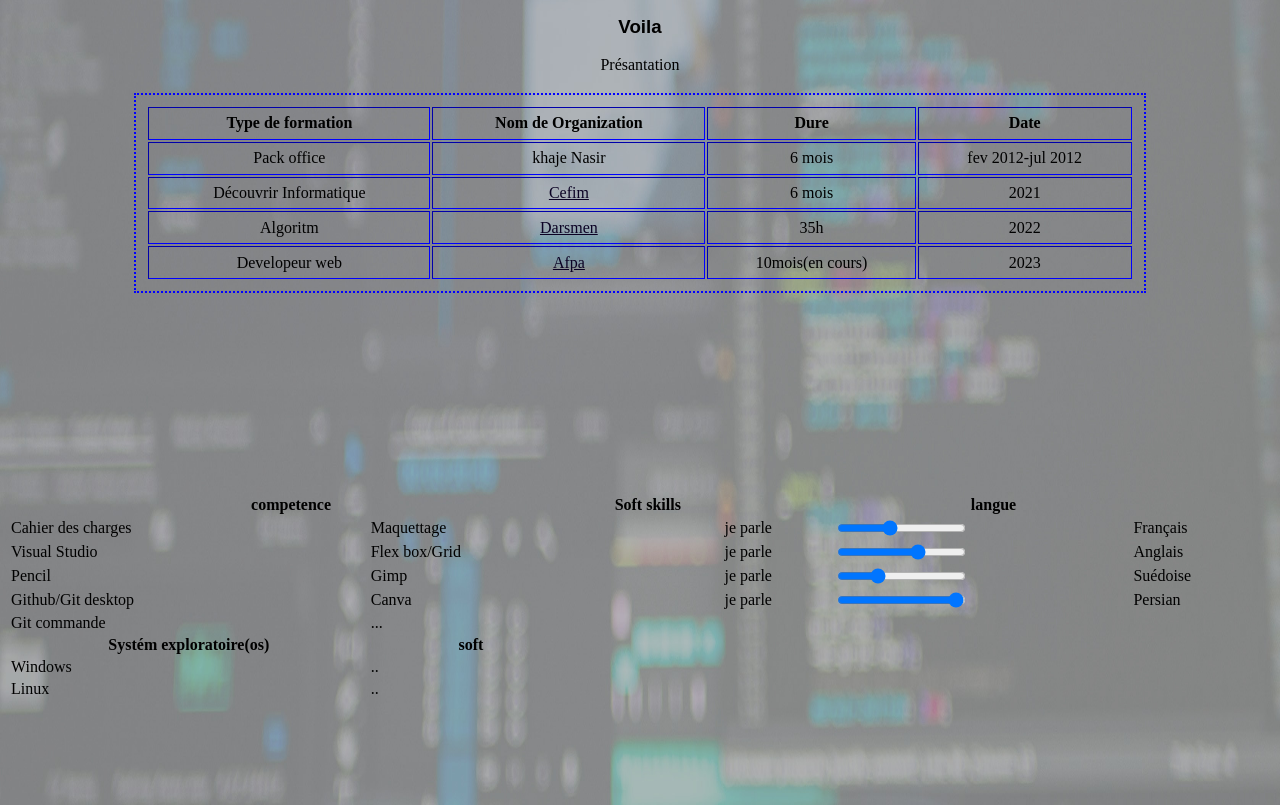
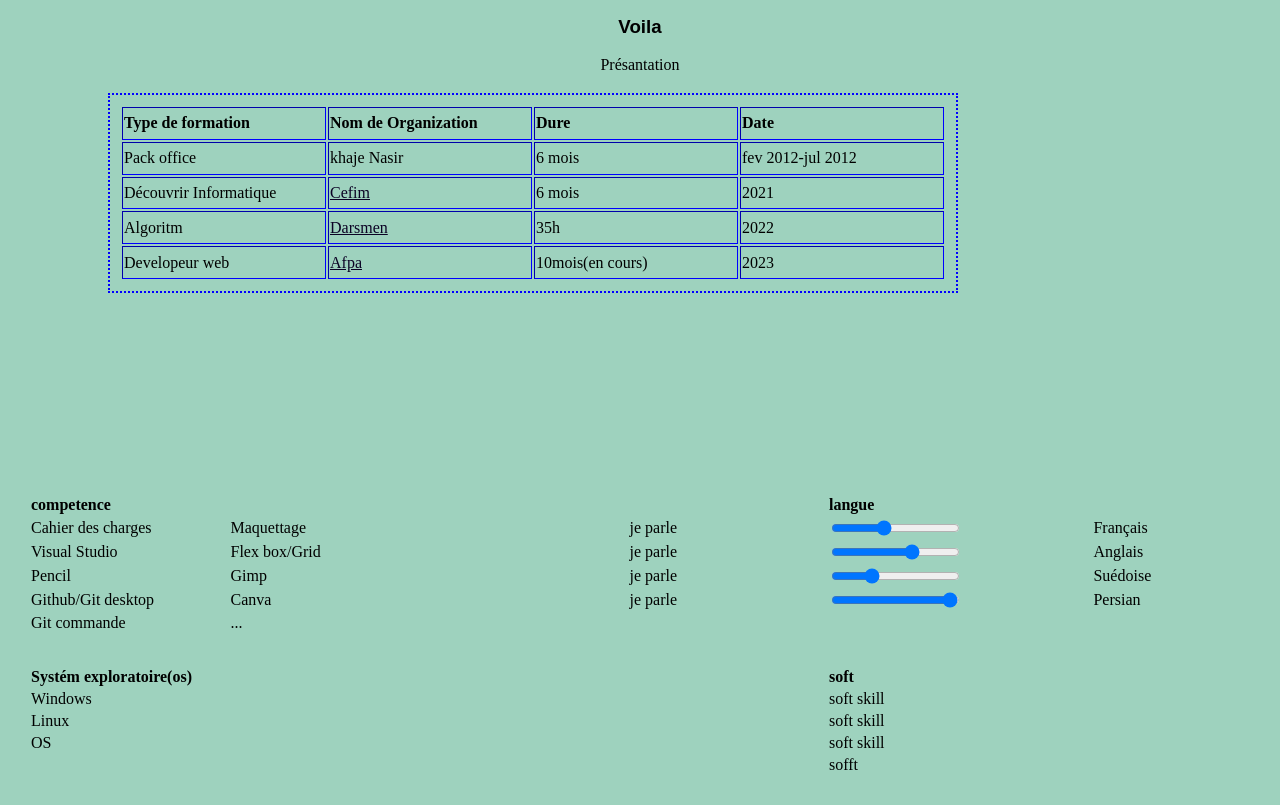
Before and after one commit to ali45reza/cv-online, a plain HTML site: page ProjetCV/index.html in a window 1280 px wide. Shown: the part 339-1144 px from the top of the page. Drawn offline with Linux system fonts and the light colour scheme.

Commit message:
Add files via upload
i have been changed the design of my CvEnLigne and tried to use js as fonction of the buttons and as usaul I changed the model of my maquette.... but it has still a bug

```diff
--- a/ProjetCV/index.html
+++ b/ProjetCV/index.html
@@ -57,84 +57,80 @@
         </tr>
     </table>
                                                                    <!-- TABLE compétance -->
-
+    <center>
     <table id="table2" border="0" class="com">
         <tr>
-            <th colspan="2">competence</th>
+            <th colspan="6">competence</th>
 
-            <th colspan="2">Soft skills</th>
+            <th colspan="3" >langue</th>
+        </tr>
+        <tr>
+            <td>Cahier des charges</td>
+            <td colspan="4">Maquettage</td>
 
-            <th colspan="3">langue</th>
-
+            <td>je parle</td>
+            <td><input type="range" value="40" min="1" max="100"></td>
+            <td>Français</td>
 
         </tr>
         <tr>
-            <td>Cahier des charges</td>
-            <td>Maquettage</td>
-            <td></td>
-            <td></td>
-            <td>je parle</td>
-            <td><input type="range" value="40" min="1" max="100"></td>
-            <td>Français</td>
-            <td></td>
-        </tr>
-        <tr>
             <td>Visual Studio</td>
-            <td>Flex box/Grid</td>
-            <td></td>
-            <td></td>
+            <td colspan="4">Flex box/Grid</td>
+
             <td>je parle</td>
             <td><input type="range" value="65" min="1" max="100"></td>
             <td>Anglais</td>
-            <td> </td>
+
         </tr>
         <tr>
             <td>Pencil</td>
-            <td>Gimp</td>
-            <td></td>
-            <td></td>
-            <td>je parle</td>
+            <td colspan="4">Gimp</td>
+
+
+            <td >je parle</td>
             <td><input type="range" value="30" min="1" max="100"></td>
             <td>Suédoise</td>
         </tr>
         <tr>
             <td>Github/Git desktop</td>
-            <td>Canva</td>
-            <td></td>
-            <td></td>
+            <td colspan="4">Canva</td>
+
             <td>je parle</td>
             <td><input type="range" value="98" min="1" max="100"></td>
             <td>Persian</td>
         </tr>
         <tr>
             <td>Git commande</td>
-            <td>...</td>
-            <td></td>
-            <td></td>
-            <td></td>
-            <td></td>
-            <td></td>
+            <td colspan="4">...</td>
         </tr>
         <tr>
-            <th>Systém exploratoire(os)</th>
-            <th>soft</th>
-            <td></td>
-            <td></td>
-            <td></td>
-            <td></td>
-            <td></td>
-            <td></td>
+           <td > <div class="space"> </div></td>
+            <td> </td>
+            <td>  </td>
         </tr>
         <tr>
-            <td>Windows</td>
-            <td>..</td>
+            <th colspan="6">Systém exploratoire(os)</th>
+            <th>soft</th>
+
         </tr>
         <tr>
-            <td>Linux</td>
-            <td>..</td>
+            <td colspan="6">Windows</td>
+            <td>soft skill</td>
+        </tr>
+        <tr>
+            <td colspan="6">Linux</td>
+            <td>soft skill</td>
+        </tr>
+        <tr>
+            <td colspan="6">OS</td>
+            <td>soft skill</td>
+        </tr>
+        <tr>
+            <td colspan="6"></td>
+            <td >sofft</td>
         </tr>
 
-    </table>
+    </table></center>
                                                                     <!-- TABLE expérience -->
 <table id="table3" class="tableExpérience">
     <tr>
@@ -159,23 +155,23 @@
 </table>
                                                                     <!-- TABLE Contact -->
 
-<fieldset>
-    <legend>Formulaire d'inscription</legend>
+
+
     <table id="table5" class="tableContact">
         <tr>
             <td>Nom</td>
-            <td><input type="text" name="" id="" placeholder="saisir votre nom"></td>
+            <td><input type="text" name="" id="" value="Rahimzade"></td>
         </tr>
         <tr>
             <td>Prenom</td>
-            <td><input type="text" placeholder="saisir votre prenom"></td>
+            <td><input type="text" value="Alireza"></td>
         </tr>
         <tr>
             <td>Email</td>
-            <td><input type="email" name="" id="" placeholder="saisir votre E-mail"></td>
+            <td><input type="email" name="" id="" value="Alirez.ra1@gmail.com"></td>
         </tr>
         <tr>
-            <td>sexe</td>
+            <td><i style="font-size:24px" class="fa">&#xf09b;</i></td>
             <td>Masculin<input type="radio" name="rr">Féminin<input type="radio" name="rr"></td>
         </tr>
         <tr>
@@ -191,7 +187,7 @@
             <td><input type="checkbox" name="ee" id="">Iformatique<input type="checkbox" name="ee" id="">Getion<input type="checkbox" name="ee" id="">Pédagogie</td>
         </tr>
     </table>
-</fieldset>
+
 
 
 <script>
--- a/ProjetCV/style/style.css
+++ b/ProjetCV/style/style.css
@@ -1,8 +1,9 @@
                                      /* My header */
 body{
-background-image: url(../image/download.jpg);
+    background-color: #9ED2BE;
+ /* background-image: url(../image/download.jpg);
 background-repeat: no-repeat;
-background-size: 100% 100%;
+background-size: 100% 100%; */
 }
 
 .myHeader{
@@ -27,13 +28,14 @@ list-style-type: none;
 
 }
 button{
-    background-color: #c0baba;
+    background-color: #7EAA92;
     border: 1px solid black;
     border-radius: 12px;
     padding: 5px 8px;
     transition-duration: 0.3s;
     cursor: pointer;
     box-shadow: 4px 4px 2px 1px rgba(0, 0, 255, .2);
+    font-family:  'REM', sans-serif;
 }
 
 button:hover{
@@ -61,23 +63,39 @@ table{
                                                                            /* Table Formation */
 .tableFormation{
 border: 2px dotted blue;
-margin: auto;
+margin-left: 100px;
 margin-top: 200px;
 padding: 10px;
 height: 200px;
 text-align: center;
-width: 80%;
 }
-.tableFormation>td:hover {
+
+.tableFormation>tr:hover {
     background-color: coral;
+    width: 200px;
+}
+td{
+    text-align: left;
+    width: 150px;
+}
+th{
+    text-align: left;
+    width: 200px;
 }
                                                                            /* Table Compétance */
 .com{
-    margin-top: 200px;
+    margin: 200px 20px 10px 20px;
     width: 100%;
+
+}
+.space{
+    height: 28px;
 }
                                                                            /* Table experience */
 .tableExperience{
-    margin-top: 2000px;
+    margin-top: 200px;
 
 }
+#table5{
+    margin-top: 200px;
+}
```
